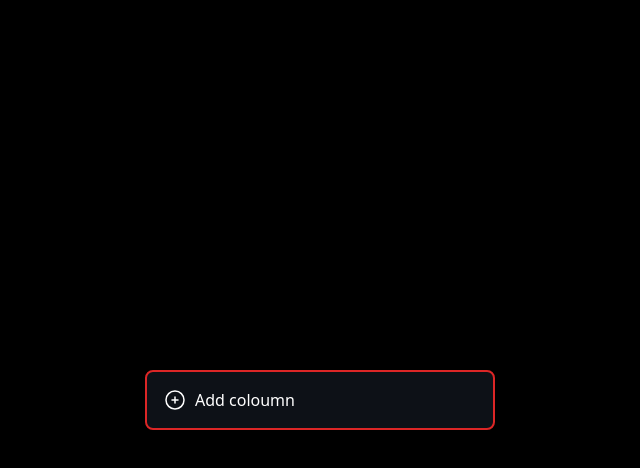
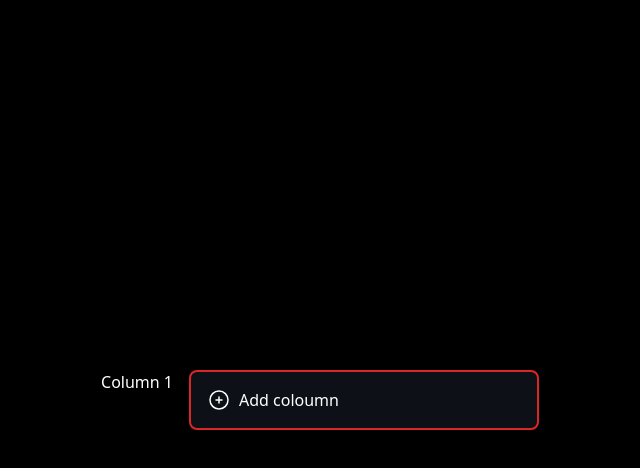
Before and after one commit to Pritam28877/Kanban-Board-v1, a React (Vite) app: page / in a window 1280 px wide. Both pictures are taken after a click on the button "Add coloumn". Shown: the top 468 px of the page, without its empty margins (320-960 px from the left). Built offline with nearby package versions, Linux system fonts and the light colour scheme.

Commit message:
add the new components

```diff
--- /dev/null
+++ b/src/components/ColumnContainer.jsx
@@ -0,0 +1,12 @@
+import PropTypes from 'prop-types';
+
+const ColumnContainer = (props) => {
+    const { column } = props;
+    return <div>{column.title}</div>;
+};
+
+ColumnContainer.propTypes = {
+    column: PropTypes.object.isRequired,
+};
+
+export default ColumnContainer;
--- a/src/components/KanbanBoad.jsx
+++ b/src/components/KanbanBoad.jsx
@@ -1,8 +1,11 @@
 import PlusIcon from "../icons/PlusIcon";
 import { useState } from "react";
+import ColumnContainer from "./ColumnContainer";
 
 const KanbanBoad = () => {
   const [columns, setColumns] = useState([]); // [ {id: 1, title: "To Do", cards: []}, {id: 2, title: "In Progress", cards: []}, {id: 3, title: "Done", cards: []}
+
+  console.log("columns", columns);
   const createNewColumn = () => {
     const newColumn = {
       id: columns.length + 1,
@@ -25,7 +28,12 @@ const KanbanBoad = () => {
       px-[40px]
     "
     >
-      <div className="m-auto">
+      <div className="m-auto flex gap-4">
+        <div className="flex gap-4 ">
+          {columns.map((column) => (
+            <ColumnContainer key={column.id} column={column} />
+          ))}
+        </div>
         <button
           onClick={() => createNewColumn()}
           className="
```
